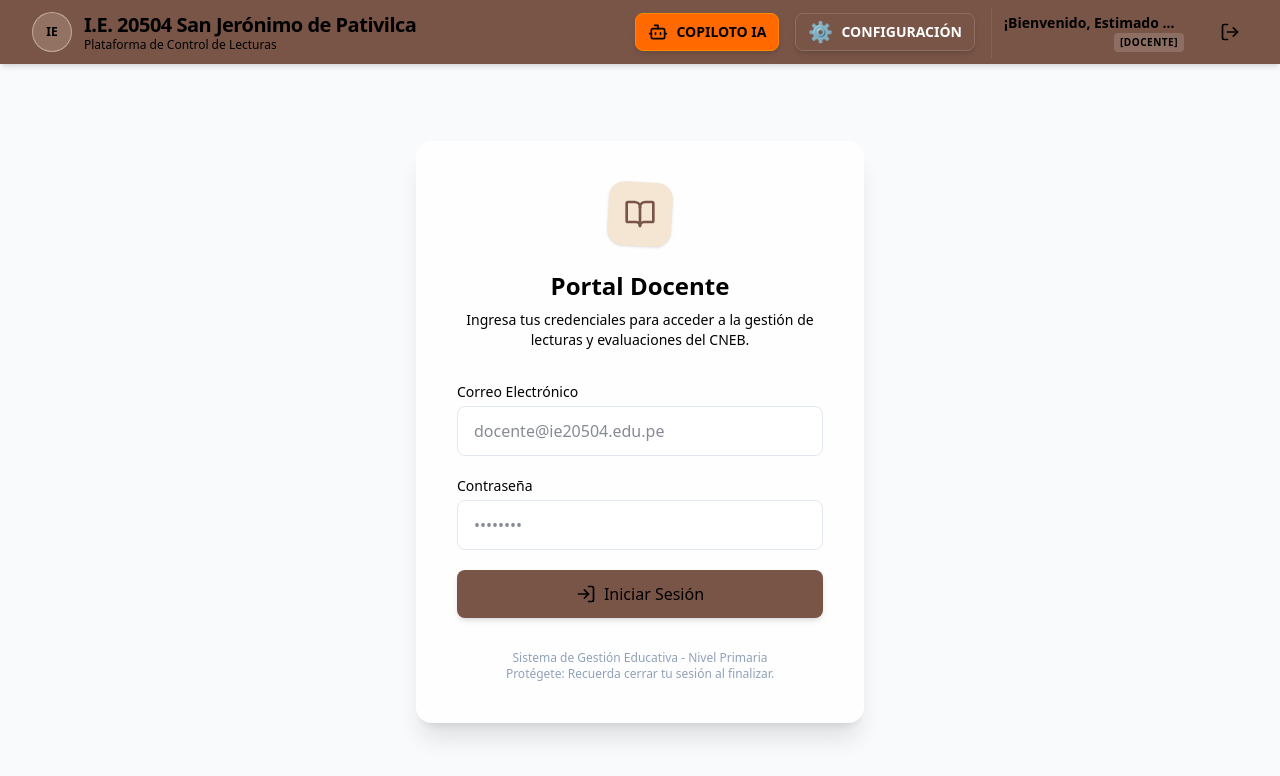
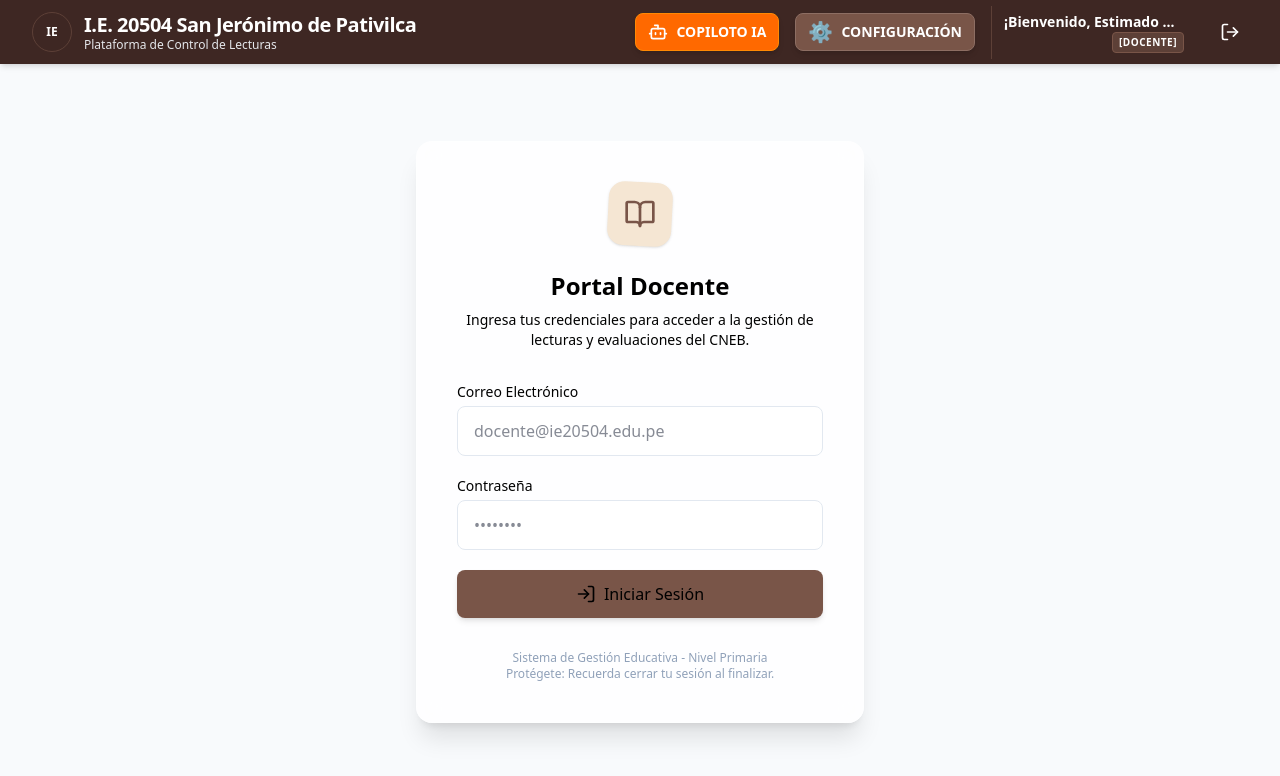
Before and after one commit to Jedelupol/asistente-ia-ie20504, a Next.js app: page / in a window 1280 px wide. Shown: the top 776 px of the page. Built offline with nearby package versions, Linux system fonts and the light colour scheme; no server answers; the database is empty; sample sign-in values are in the browser's storage.

Commit message:
Actualizacion interfaz docente y creditos

```diff
--- a/src/components/Header.tsx
+++ b/src/components/Header.tsx
@@ -54,7 +54,7 @@ export default function Header() {
     };
 
     return (
-        <header className="bg-primary-600 text-black shadow-md sticky top-0 z-50">
+        <header className="bg-primary-900 text-white shadow-md sticky top-0 z-50">
             <div className="max-w-7xl mx-auto px-4 sm:px-6 lg:px-8">
                 <div className="flex justify-between items-center h-16">
                     {/* Logo & Title */}
@@ -64,8 +64,8 @@ export default function Header() {
                                 <Image src={logoUrl} alt="Logo" width={40} height={40} className="object-cover" />
                             </div>
                         ) : (
-                            <div className="w-10 h-10 bg-primary-100/20 rounded-full flex items-center justify-center border border-primary-100/50 overflow-hidden shrink-0">
-                                <span className="text-xs font-bold text-black">IE</span>
+                            <div className="w-10 h-10 bg-primary-800 rounded-full flex items-center justify-center border border-primary-700 overflow-hidden shrink-0">
+                                <span className="text-xs font-bold text-white">IE</span>
                             </div>
                         )}
 
@@ -73,7 +73,7 @@ export default function Header() {
                             <h1 className="text-lg sm:text-xl font-bold leading-tight tracking-tight">
                                 {isLoading ? 'Cargando configuración institucional...' : institutionName}
                             </h1>
-                            <span className="text-xs text-black hidden sm:block">
+                            <span className="text-xs text-gray-200 hidden sm:block">
                                 Plataforma de Control de Lecturas
                             </span>
                         </div>
@@ -86,7 +86,7 @@ export default function Header() {
                                 {/* NAVIGATION MENUS REMOVED AS REQUESTED */}
 
                                 {pathname !== '/copiloto' && (
-                                    <Link href="/copiloto" className="hidden sm:flex items-center gap-2 hover:bg-orange-600 px-3 py-2 rounded-lg transition-colors text-[10px] sm:text-sm font-extrabold bg-orange-500 text-black shadow-md border border-orange-400">
+                                    <Link href="/copiloto" className="hidden sm:flex items-center gap-2 hover:bg-orange-600 hover:text-white px-3 py-2 rounded-lg transition-colors text-[10px] sm:text-sm font-extrabold bg-orange-500 text-white shadow-md border border-orange-400">
                                         <Bot className="w-5 h-5" />
                                         <span>COPILOTO IA</span>
                                     </Link>
@@ -98,20 +98,20 @@ export default function Header() {
                                     </Link>
                                 )}
                                 {pathname !== '/dashboard' && pathname !== '/' && (
-                                    <Link href="/dashboard" className="hidden sm:flex items-center gap-2 hover:bg-white/10 px-3 py-1.5 rounded-lg transition-colors text-sm font-medium">
+                                    <Link href="/dashboard" className="hidden sm:flex items-center gap-2 hover:bg-primary-800 hover:text-gray-200 px-3 py-1.5 rounded-lg transition-colors text-sm font-medium">
                                         <LayoutDashboard className="w-4 h-4" /> Inicio
                                     </Link>
                                 )}
-                                <div className="hidden sm:flex flex-col items-end px-3 py-1.5 border-l border-primary-500/50">
-                                    <span className="text-sm text-black font-extrabold truncate max-w-[180px]">¡Bienvenido, Estimado Docente!</span>
-                                    <span className={`text-[10px] font-black uppercase tracking-wider px-1.5 py-0.5 rounded-sm ${role === 'admin' ? 'bg-rose-500 text-white' : 'bg-primary-500 text-black'}`}>
+                                <div className="hidden sm:flex flex-col items-end px-3 py-1.5 border-l border-primary-700">
+                                    <span className="text-sm text-white font-extrabold truncate max-w-[180px]">¡Bienvenido, Estimado Docente!</span>
+                                    <span className={`text-[10px] font-black uppercase tracking-wider px-1.5 py-0.5 rounded-sm ${role === 'admin' ? 'bg-rose-500 text-white' : 'bg-primary-700 text-white border border-primary-600'}`}>
                                         [{role === 'admin' ? 'ADMIN' : 'DOCENTE'}]
                                     </span>
                                 </div>
                                 <button
                                     onClick={handleLogout}
                                     title="Cerrar Sesión"
-                                    className="p-2 hover:bg-white/10 rounded-lg transition-colors"
+                                    className="p-2 hover:bg-primary-800 hover:text-gray-200 rounded-lg transition-colors"
                                 >
                                     <LogOut className="w-5 h-5" />
                                 </button>
```
